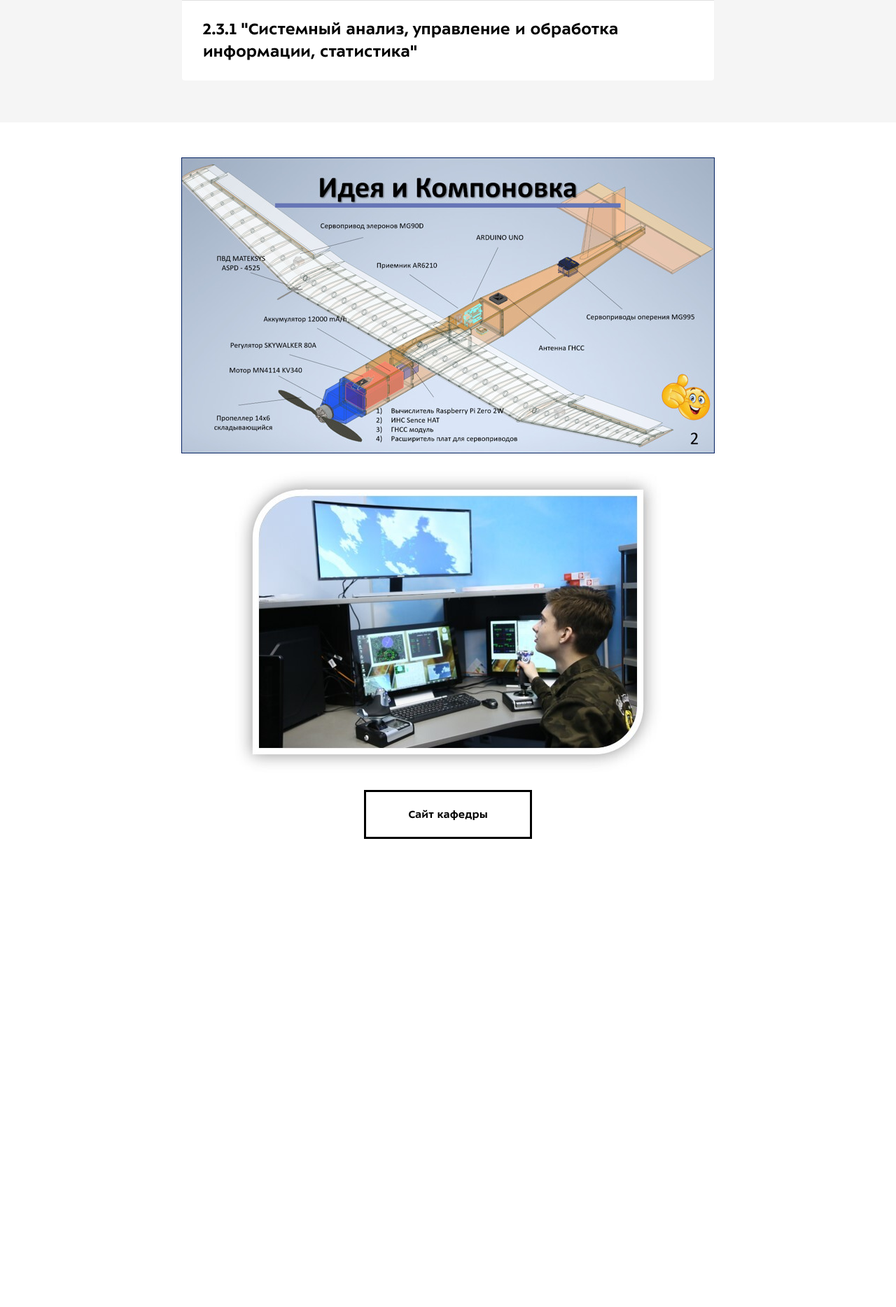
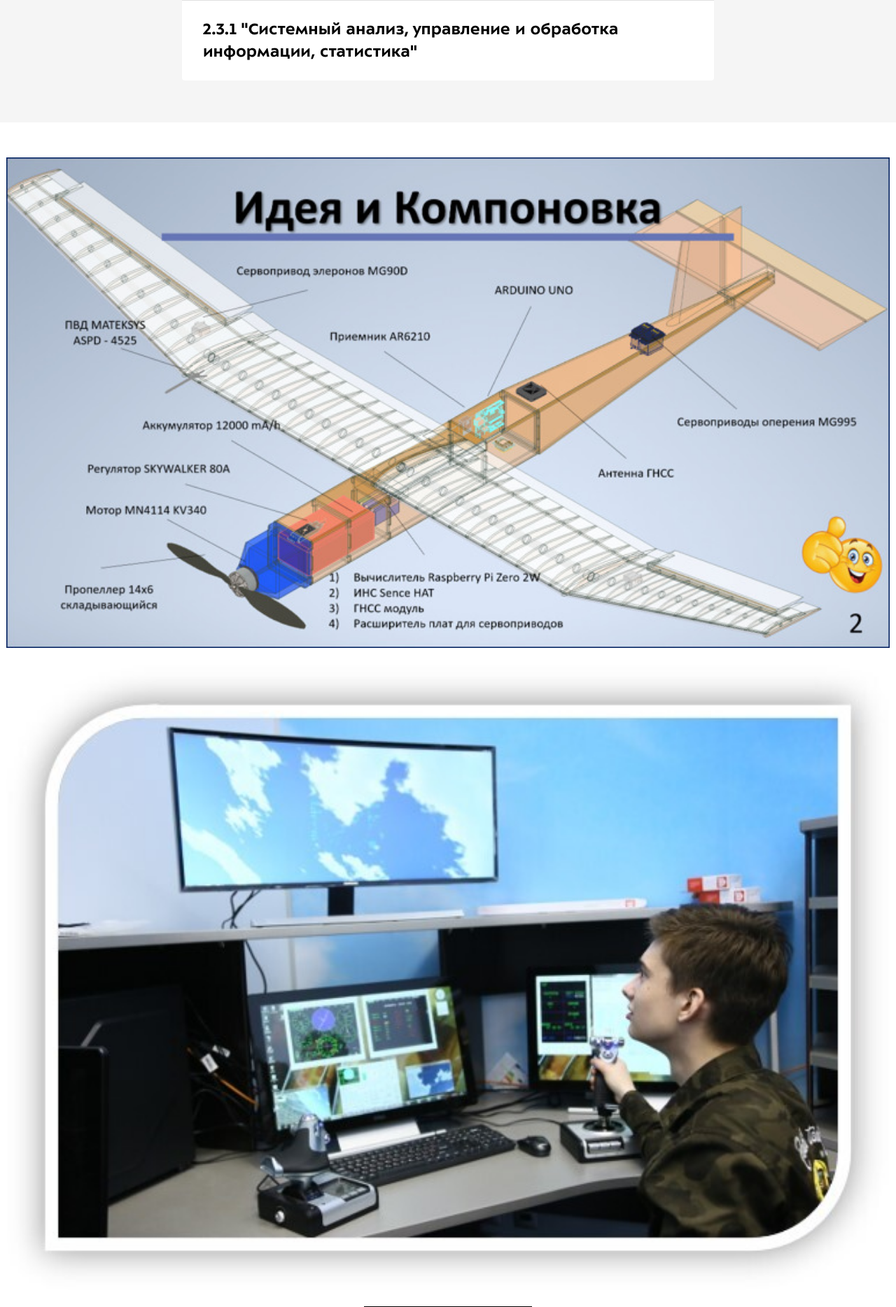
Before and after one commit to IslamTramov/iu_website, a Django app: page /departments/iu_1/ in a window 1280 px wide. Shown: the part 2511-4379 px from the top of the page at 70% size. Before the commit the page ends 3710 px from the top, so only its background shows below. Run offline with Django 5.2, Linux system fonts and the light colour scheme.

Commit message:
fixed size of department images

```diff
--- a/app/static/styles/Department.css
+++ b/app/static/styles/Department.css
@@ -58,6 +58,10 @@
   width: min(880px, 100vw);
   display: flex;
   flex-direction: column;
+}
+
+.container img {
+  width: min(100vw, 1262px);
 }
 
 .about-block img {
```
